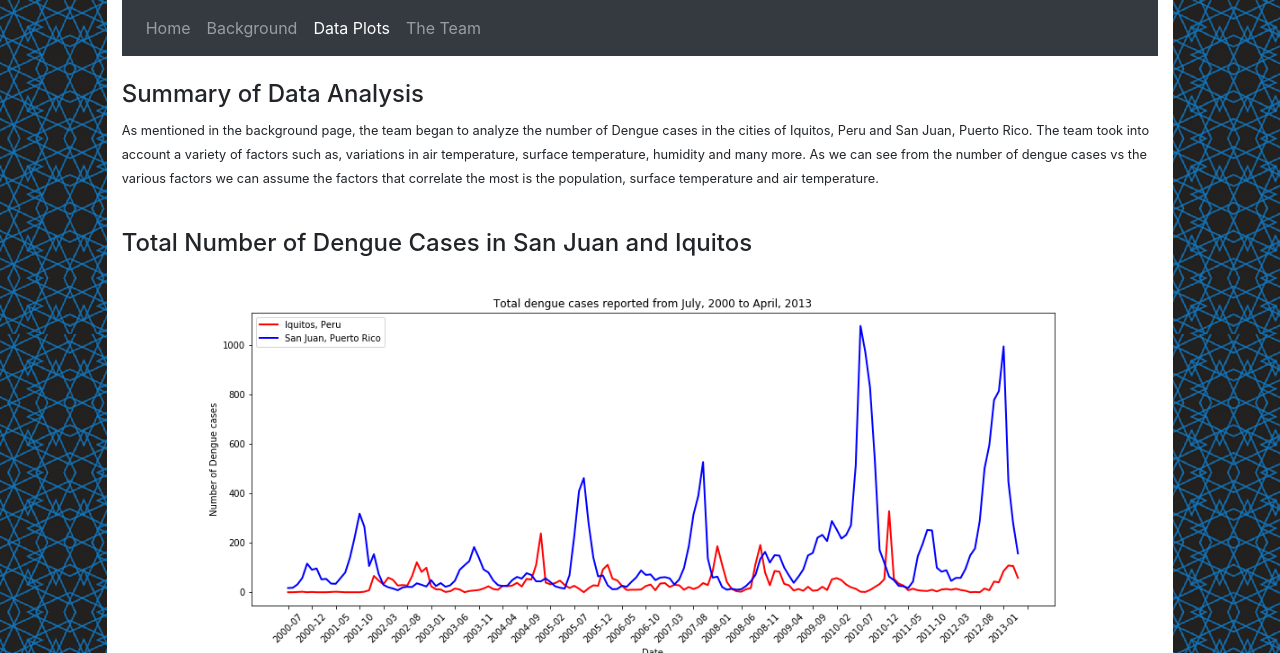
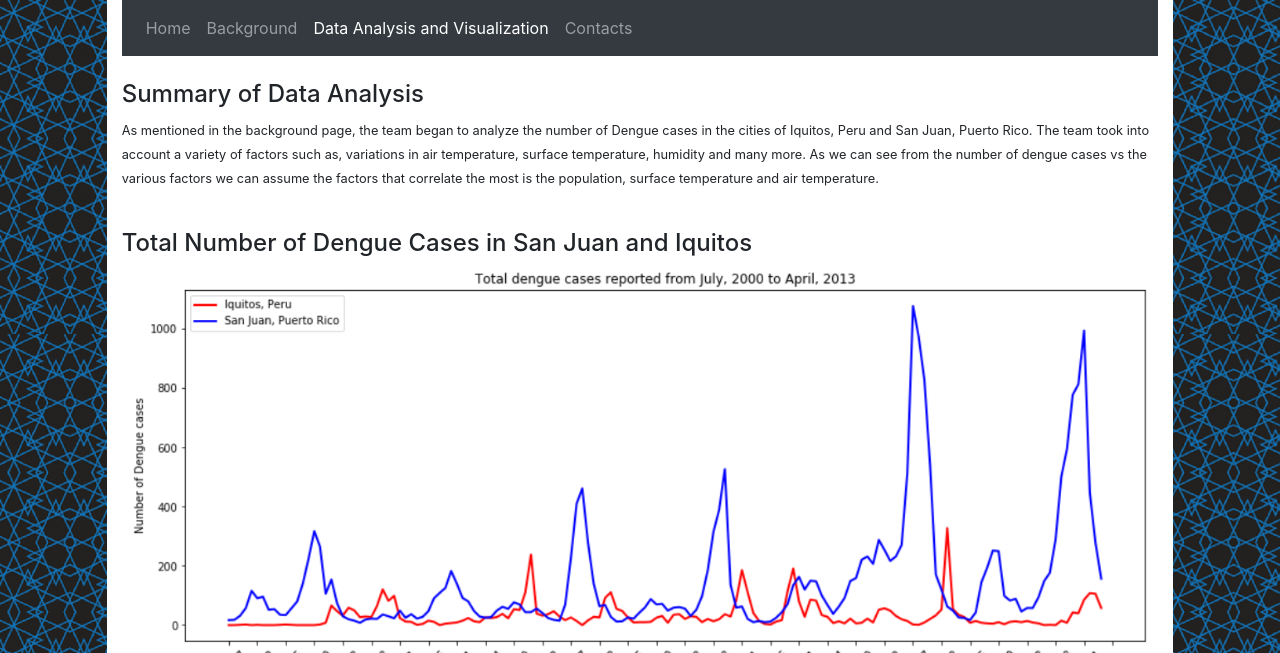
Before and after one commit to ITWSXInformatics/DengueSpreadInformationSystemDSIS, a Flask app: page /plots in a window 1280 px wide. Shown: the top 653 px of the page. Run offline with Flask 2, Linux system fonts and the light colour scheme; some libraries are stand-ins or nearby versions.

Commit message:
Adjusted the webpages to fix issues for the paper

```diff
--- a/MapData/main.py
+++ b/MapData/main.py
@@ -101,9 +101,9 @@ def homepage():
 def project_background():
     return render_template("background.html")
 
-@app.route('/team')
+@app.route('/contacts')
 def project_members():
-    return render_template("the_team.html")
+    return render_template("contacts.html")
 
 @app.route('/plots')
 def data_plots():
@@ -153,10 +153,10 @@ def create_info_marker(data, coordinates, folium_map):
         population = int(population_vals[0])
 
     if len(precipitation_vals) > 0 and not math.isnan(precipitation_vals[0]):
-        precipitation = precipitation_vals[0]
+        precipitation = round(precipitation_vals[0],2)
 
     if len(relative_humidity_vals) > 0 and not math.isnan(relative_humidity_vals[0]):
-        relative_humidity = relative_humidity_vals[0]
+        relative_humidity = round(relative_humidity_vals[0],2)
 
     info_message = f"""Avg Surface Temp: {surface_temperature} K<br>
                        Avg Air Temp: {air_temp} K<br>
--- a/MapData/templates/background.html
+++ b/MapData/templates/background.html
@@ -26,10 +26,10 @@
                                     <a class="nav-link" href="/background">Background<span class="sr-only">(current)</span> </a>
                                 </li>
                                 <li class="nav-item">
-                                    <a class="nav-link" href="/plots">Data Plots</a>
+                                    <a class="nav-link" href="/plots">Data Analysis and Visualization</a>
                                 </li>
                                 <li class="nav-item">
-                                    <a class="nav-link" href="/team">The Team</a>
+                                    <a class="nav-link" href="/contacts">Contacts</a>
                                 </li>
                             </ul>
                         </div>
--- a/MapData/templates/data_plots.html
+++ b/MapData/templates/data_plots.html
@@ -26,10 +26,10 @@
                                     <a class="nav-link" href="/background">Background<span class="sr-only">(current)</span> </a>
                                 </li>
                                 <li class="nav-item active">
-                                    <a class="nav-link" href="/plots">Data Plots</a>
+                                    <a class="nav-link" href="/plots">Data Analysis and Visualization</a>
                                 </li>
                                 <li class="nav-item">
-                                    <a class="nav-link" href="/team">The Team</a>
+                                    <a class="nav-link" href="/contacts">Contacts</a>
                                 </li>
                             </ul>
                         </div>
--- a/MapData/templates/index.html
+++ b/MapData/templates/index.html
@@ -26,10 +26,10 @@
                                     <a class="nav-link" href="/background">Background</a>
                                 </li>
                                 <li class="nav-item">
-                                    <a class="nav-link" href="/plots">Data Plots</a>
+                                    <a class="nav-link" href="/plots">Data Analysis and Visualization</a>
                                 </li>
                                 <li class="nav-item">
-                                    <a class="nav-link" href="/team">The Team</a>
+                                    <a class="nav-link" href="/contacts">Contacts</a>
                                 </li>
                             </ul>
                         </div>
```
Also changed, not shown: MapData/templates/contacts.html (renamed from MapData/templates/the_team.html, +10 -2 lines), MapData/static/images/iquitos_humidity.png, MapData/static/images/iquitos_precipitation.png, MapData/static/images/san_juan_humidity.png, MapData/static/images/san_juan_precipitation.png, MapData/static/images/total_dengue_cases.png.
